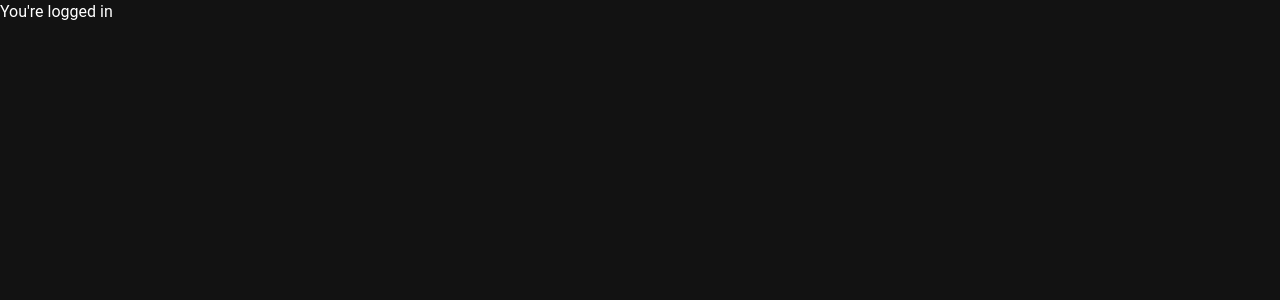
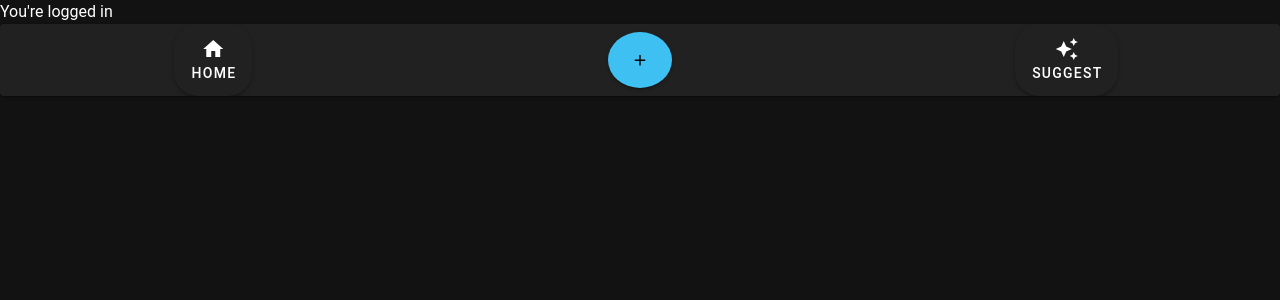
Before and after one commit to jakeunsted/bookfinder, a Nuxt app: page / in a window 1280 px wide. Shown: the top 300 px of the page. Built offline with nearby package versions, Linux system fonts and the light colour scheme; no server answers.

Commit message:
init new menu bar

```diff
--- /dev/null
+++ b/components/navigation/menuBar.vue
@@ -0,0 +1,27 @@
+<template>
+  <v-card class="mb-5 fixed bottom-0">
+    <div class="flex flex-row justify-center items-center w-full">
+      <div class="basis-1/3 grow flex justify-center items-center">
+        <v-btn prepend-icon="mdi-home" stacked value="home" rounded="xl">
+          <span>Home</span>
+        </v-btn>
+      </div>
+
+      <div class="basis-1/3 grow flex justify-center items-center">
+        <v-btn value="add" color="primary" class="rounded-circle" style="width: 56px; height: 56px;">
+          <v-icon>mdi-plus</v-icon>
+        </v-btn>
+      </div>
+
+      <div class="basis-1/3 grow flex flex-col justify-center items-center">
+        <v-btn prepend-icon="mdi-creation" stacked value="suggest" rounded="xl">
+          <span>Suggest</span>
+        </v-btn>
+      </div>
+    </div>
+  </v-card>
+</template>
+
+<script setup>
+
+</script>
--- a/pages/index.vue
+++ b/pages/index.vue
@@ -1,6 +1,7 @@
 <template>
-  <div>
+  <div class="h-full">
     <h1>You're logged in</h1>
+    <menuBar class="" />
   </div>
 </template>
 
@@ -8,4 +9,6 @@
 definePageMeta({
   middleware: 'auth'
 });
+
+import menuBar from '@/components/navigation/menuBar.vue'
 </script>
```
